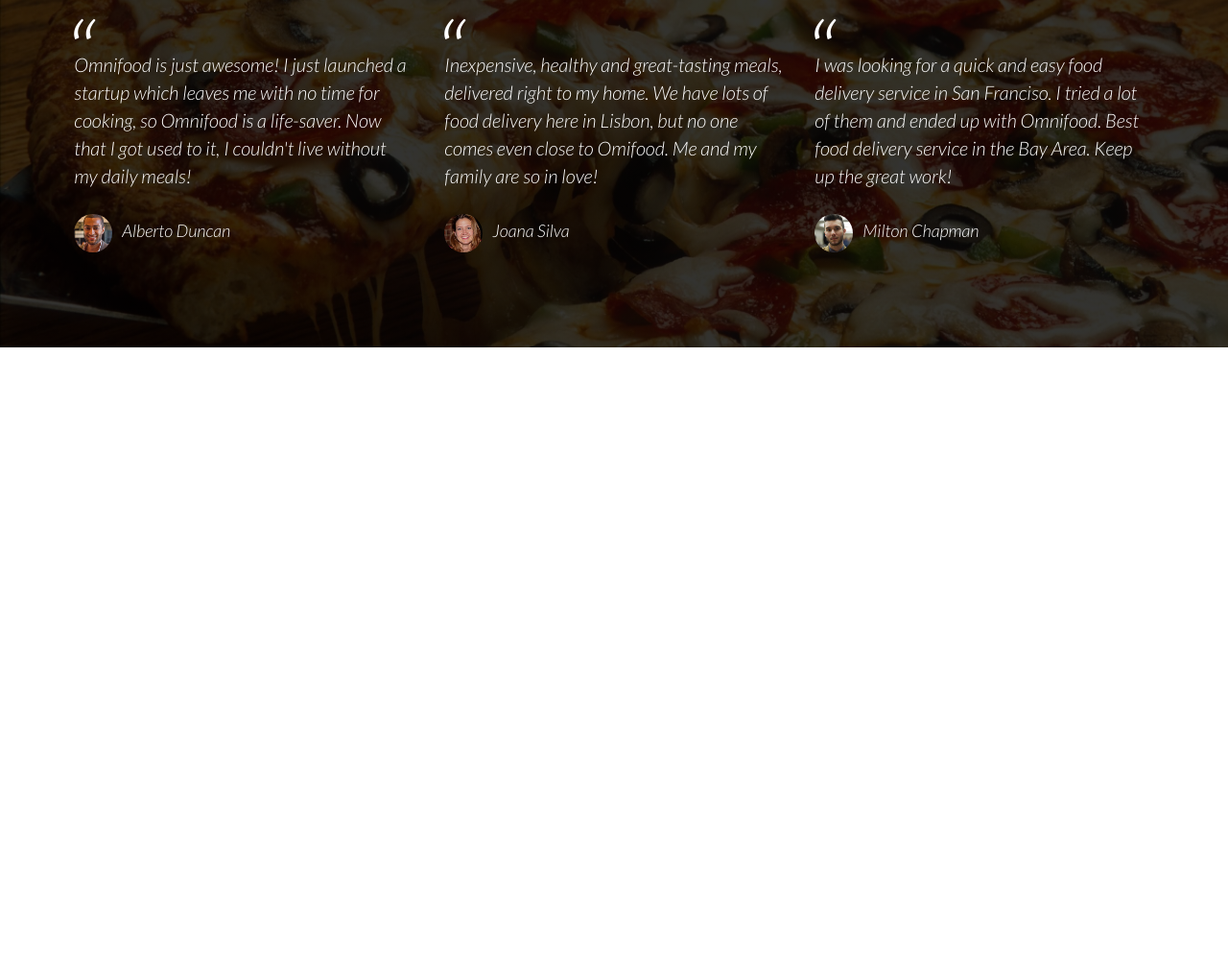
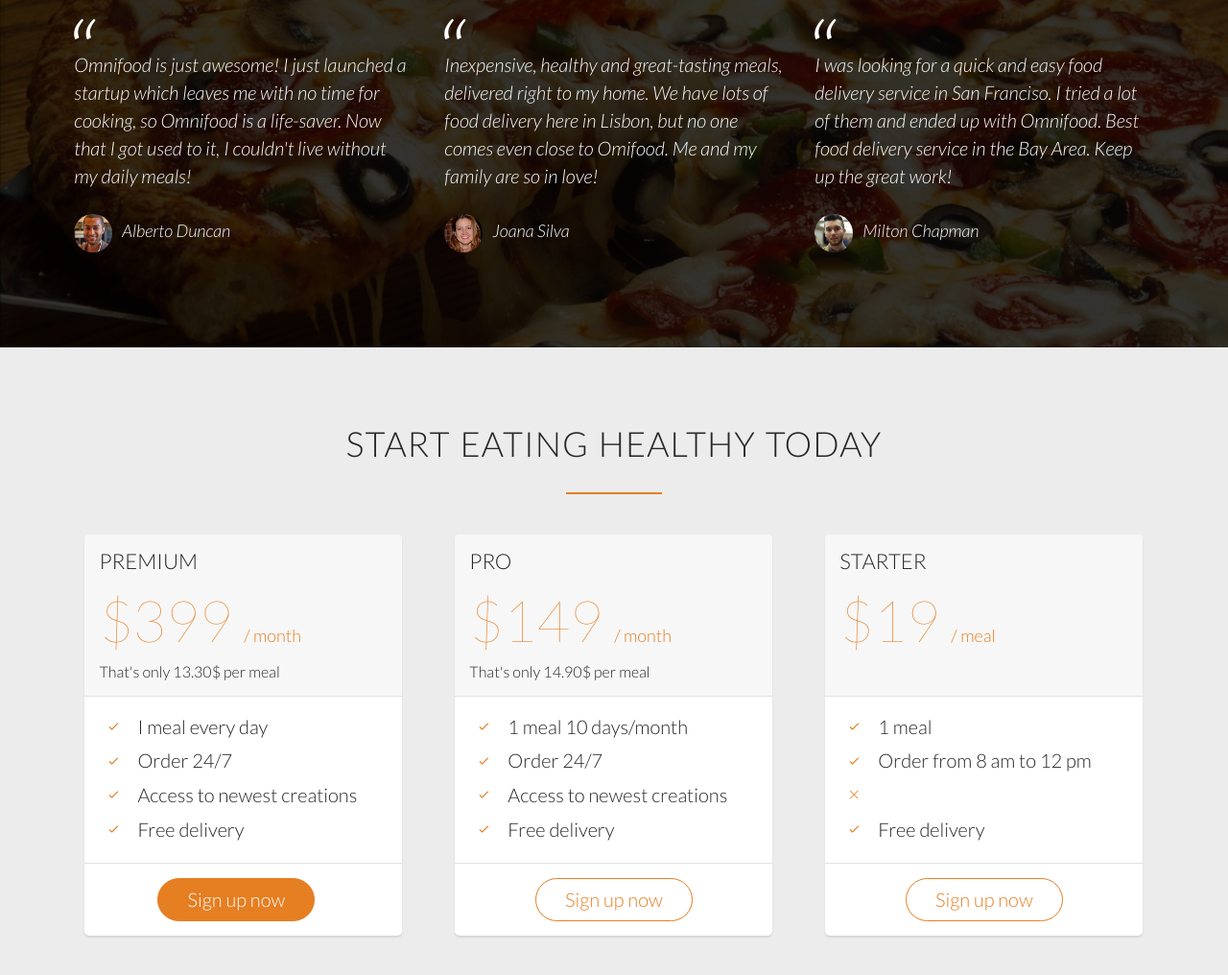
Before and after one commit to CoursesStudies/html-css-course, a plain HTML site: page index.html in a window 1280 px wide. Shown: the part 3554-4570 px from the top of the page at 96% size. Before the commit the page ends 3916 px from the top, so only its background shows below. Drawn offline with Linux system fonts and the light colour scheme; files whose address does not match are found by name.

Commit message:
Signup section done

```diff
--- a/index.html
+++ b/index.html
@@ -274,23 +274,79 @@
             </div>
         </div>
     </section>
+
+    <section class="section-plans">
+        <div class="row">
+            <h2>Start eating healthy today</h2>
+        </div>
+        <div class="row">
+            <div class="col span-1-of-3">
+                <div class="plan-box">
+                    <div>
+                        <h3>Premium</h3>
+                        <p class="plan-price">$399 <span>/ month</span></p>
+                        <p class="plan-price-meal">That's only 13.30$ per meal</p>
+                    </div>
+                    <div>
+                        <ul>
+                            <li><i class="ion-ios-checkmark-empty icon-small"></i>I meal every day</li>
+                            <li><i class="ion-ios-checkmark-empty icon-small"></i>Order 24/7</li>
+                            <li><i class="ion-ios-checkmark-empty icon-small"></i>Access to newest creations</li>
+                            <li><i class="ion-ios-checkmark-empty icon-small"></i>Free delivery</li>
+                        </ul>
+                    </div>
+                    <div>
+                        <a href="#" class="btn btn-full">Sign up now</a>
+                    </div>
+                </div>
+            </div>
+            <div class="col span-1-of-3">
+                <div class="plan-box">
+                    <div>
+                        <h3>Pro</h3>
+                        <p class="plan-price">$149 <span>/ month</span></p>
+                        <p class="plan-price-meal">That's only 14.90$ per meal</p>
+                    </div>
+                    <div>
+                        <ul>
+                            <li><i class="ion-ios-checkmark-empty icon-small"></i>1 meal 10 days/month</li>
+                            <li><i class="ion-ios-checkmark-empty icon-small"></i>Order 24/7</li>
+                            <li><i class="ion-ios-checkmark-empty icon-small"></i>Access to newest creations</li>
+                            <li><i class="ion-ios-checkmark-empty icon-small"></i>Free delivery</li>
+                        </ul>
+                    </div>
+                    <div>
+                        <a href="#" class="btn btn-ghost">Sign up now</a>
+                    </div>
+                </div>
+            </div>
+            <div class="col span-1-of-3">
+                <div class="plan-box">
+                    <div>
+                        <h3>Starter</h3>
+                        <p class="plan-price">$19 <span>/ meal</span></p>
+                        <p class="plan-price-meal"> &nbsp; </p>
+                    </div>
+                    <div>
+                        <ul>
+                            <li><i class="ion-ios-checkmark-empty icon-small"></i>1 meal</li>
+                            <li><i class="ion-ios-checkmark-empty icon-small"></i>Order from 8 am to 12 pm</li>
+                            <li><i class="ion-ios-close-empty icon-small"></i></li>
+                            <li><i class="ion-ios-checkmark-empty icon-small"></i>Free delivery</li>
+                        </ul>
+                    </div>
+                    <div>
+                        <a href="#" class="btn btn-ghost">Sign up now</a>
+                    </div>
+                </div>
+            </div>
+        </div>
+    </section>
 </body>
 
 </html>
 
 
 <!--
-    Section 5: Customer testimonials
-Title: Our customers can't live without us
-
-Omnifood is just awesome! I just launched a startup which leaves me with no time for cooking, so Omnifood is a life-saver. Now that I got used to it, I couldn't live without my daily meals!
-(Alberto Duncan)
-
-Inexpensive, healthy and great-tasting meals, delivered right to my home. We have lots of food delivery here in Lisbon, but no one comes even close to Omifood. Me and my family are so in love!
-(Joana Silva)
-
-I was looking for a quick and easy food delivery service in San Franciso. I tried a lot of them and ended up with Omnifood. Best food delivery service in the Bay Area. Keep up the great work!
-(Milton Chapman)
-
 
 -->
--- a/resources/css/style.css
+++ b/resources/css/style.css
@@ -399,3 +399,59 @@ cite img {
     margin-right: 10px;
     vertical-align: middle;
 }
+
+/*---------------------------------------
+SIGNUP SECTION
+-----------------------------------------*/
+
+.section-plans {
+    background-color: #ececec;
+}
+
+.plan-box {
+    background-color: white;
+    border-radius: 5px;
+    width: 90%;
+    margin-left: 5%;
+    box-shadow: 0 2px 2px #d6d5d5;
+}
+
+.plan-box div {
+    padding: 15px;
+    border-bottom: 1px solid #e2e2e2;
+}
+
+.plan-box div:first-child {
+    background-color: hsl(0, 0%, 97%);
+    border-top-left-radius: 5px;
+    border-top-right-radius: 5px;
+}
+
+.plan-box div:last-child {
+    text-align: center;
+    border: 0;
+}
+
+.plan-box ul {
+    list-style: none;
+}
+
+.plan-box ul li {
+    padding: 5px 0;
+}
+
+.plan-price {
+    font-size: 300%;
+    font-weight: 100;
+    margin-bottom: 10px;
+    color: #e67e22;
+}
+
+.plan-price-meal {
+    font-size: 80%;
+}
+
+.plan-price span {
+    font-size: 30%;
+    font-weight: 300;
+}
```
